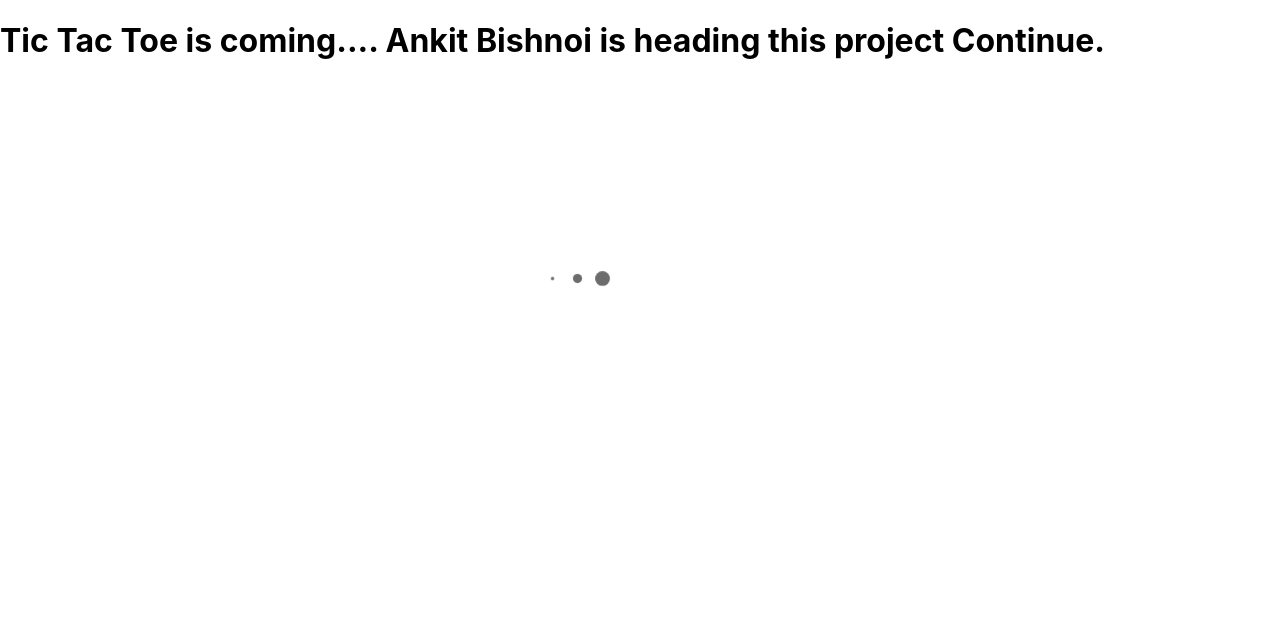
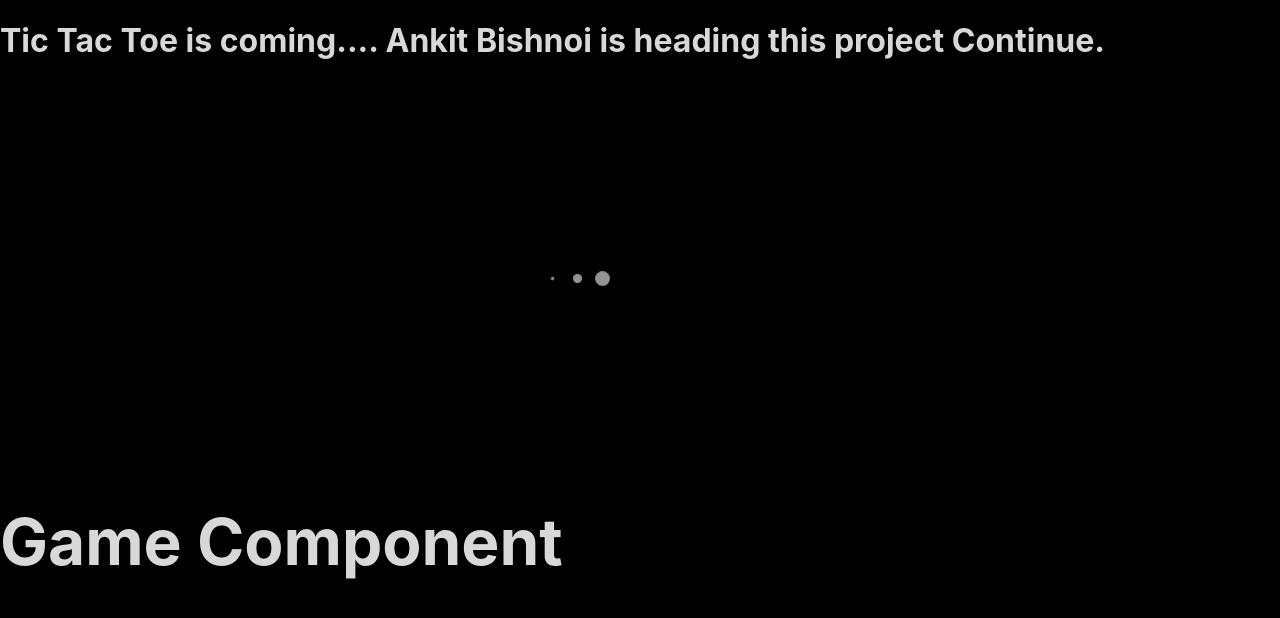
Before and after one commit to meta-ankit-kumar/Advanced-Tic-Tac-Toe, a React (Create React App) app in the folder tic-tac-toe/: page / in a window 1280 px wide. Shown: the top 618 px of the page. Built offline with nearby package versions, Linux system fonts and the light colour scheme.

Commit message:
TIC-8 Deliver the game component along with background color for the whole project

```diff
--- a/tic-tac-toe/src/App.css
+++ b/tic-tac-toe/src/App.css
@@ -0,0 +1,4 @@
+body {
+    background-color: black;
+    color: rgba(255, 255, 255, 0.849);
+}
--- /dev/null
+++ b/tic-tac-toe/src/components/game/game.component.jsx
@@ -0,0 +1,5 @@
+export const Game = () => {
+    return (
+        <h1>Game Component</h1>
+    );
+}
--- a/tic-tac-toe/src/components/loading/loading.css
+++ b/tic-tac-toe/src/components/loading/loading.css
@@ -9,7 +9,7 @@
     display: inline-block;
     width: 25px;
     height: 25px;
-    background-color: rgba(0, 0, 0, 0.575);
+    background-color: rgba(255, 255, 255, 0.575);
     border-radius: 50%;
 }
 
--- a/tic-tac-toe/src/components/main/main.component.jsx
+++ b/tic-tac-toe/src/components/main/main.component.jsx
@@ -1,3 +1,4 @@
+import { Game } from "../game/game.component";
 import Loading from "../loading/loading.component";
 
 /**
@@ -9,6 +10,7 @@ export const Main = (props) => {
         <h1>
             Tic Tac Toe is coming.... Ankit Bishnoi is heading this project Continue.
             <Loading/>
+            <Game/>
         </h1>
     );
 }
```
